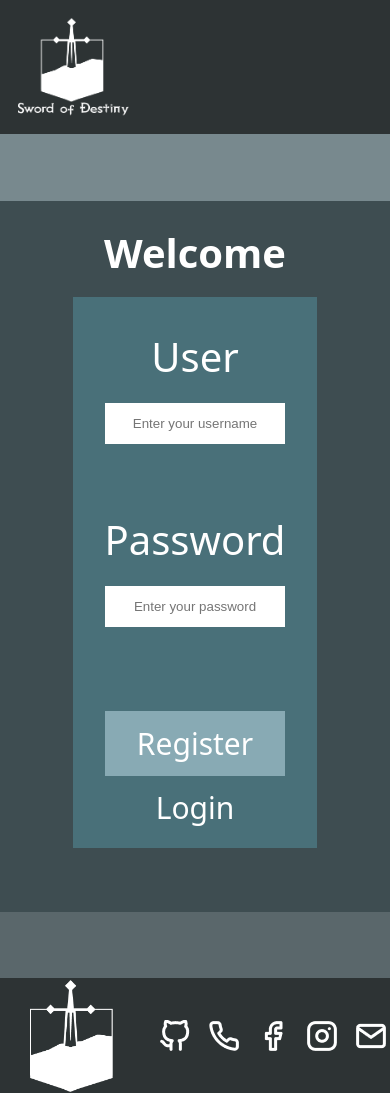
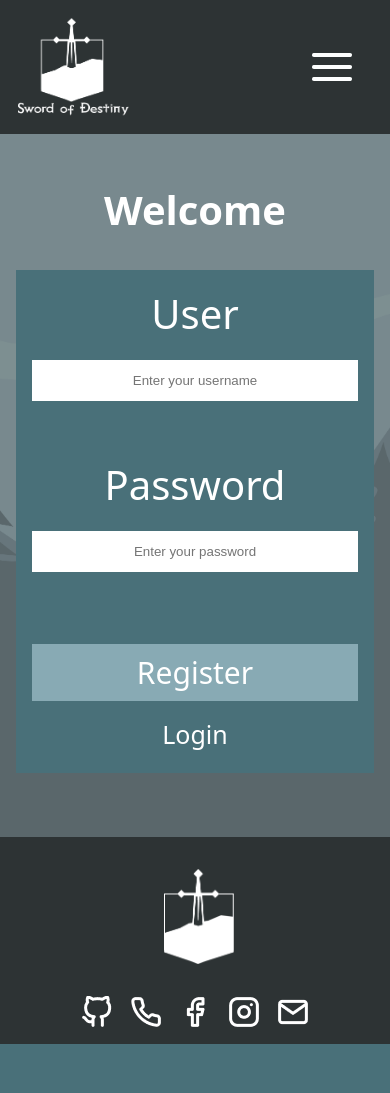
Before and after one commit to JoshCR04/video_game, a PHP site: page /register.html in a window 390 px wide. After the commit the page ends 1044 px from the top, so only its background shows below. Run offline with PHP 8.4, Linux system fonts and the light colour scheme; some web fonts are replaced.

Commit message:
termino el responsive de landing para celulares

```diff
--- a/css/main.css
+++ b/css/main.css
@@ -220,6 +220,7 @@ a:hover {
   display: flex;
   justify-content: center;
   gap: 3rem;
+  flex-wrap: wrap;
 }
 
 .instruction-card {
@@ -712,6 +713,72 @@ tr:nth-child(even) {
   .footer-icon {
     margin: 0 0.5rem;
   }
+  .Log_Ran_Cred {
+    height: auto;
+    padding: 1rem;
+    box-sizing: border-box;
+  }
+  .container {
+    flex-direction: column;
+    align-items: center;
+  }
+  .card-title {
+    margin: 2rem;
+  }
+  .card-content {
+    margin: 0;
+    padding: 1rem;
+  }
+  .card {
+    background-color: transparent;
+    width: 100%;
+    margin-bottom: 3rem;
+    padding: 0;
+  }
+  input[type=text],
+  input[type=password] {
+    width: 100%;
+    padding: 0.75rem;
+    margin-bottom: 0;
+    border: 1px solid hsl(0, 0%, 100%);
+    box-sizing: border-box;
+    text-align: center;
+  }
+  .login-button {
+    padding: 0.5rem;
+    font-size: 1.875rem;
+  }
+  .register-link {
+    font-size: 1.5625rem;
+  }
+  .ranking-content {
+    padding: 1rem;
+    min-height: auto;
+  }
+  .ranking-content {
+    padding: 0.5rem;
+    margin: 0;
+    min-height: auto;
+  }
+  table {
+    width: 90%;
+    font-size: 0.8rem;
+  }
+  th, td {
+    padding: 0.5rem;
+  }
+  .user, .points {
+    text-align: center;
+  }
+  th {
+    font-size: 1.5625rem;
+  }
+  tr:nth-child(even) {
+    background-color: #495a5f;
+  }
+  table, th, td {
+    box-sizing: border-box;
+  }
 }
 
 /*# sourceMappingURL=main.css.map */
--- a/register.html
+++ b/register.html
@@ -37,6 +37,11 @@
     <!-- Header Section -->
     <header class="header-footer">
         <img src="./img/logo_final_1.png" alt="Game logo" class="logo-header" />
+
+        <div class="menu-icon" onclick="toggleMenu()">
+            <img src="./img/Menu.png" alt="Menu Icon" />
+        </div>
+
         <nav class="nav-links" aria-label="Primary navigation">
             <a href="index.html"><img class="icons" src="./img/Home.png" alt="Home icon">Home</a>
             <a href="login.html"><img class="icons" src="./img/Login.png" alt="Login icon">Login</a>
@@ -47,7 +52,7 @@
     </header>
 
     <!-- Main Content Section -->
-    <main class="Log_Ran_Cred">
+    <main class="Log_Ran_Cred content">
         <div class="container">
             <div class="card">
                 <h2 class="card-title">Welcome</h2>
@@ -68,7 +73,7 @@
     </main>
 
     <!-- Footer Section -->
-    <footer class="header-footer">
+    <footer class="header-footer footer">
         <img src="./img/logo_final_2.png" alt="Game logo" class="logo-footer" />
         <nav class="nav-links-footer" aria-label="Footer navigation">
             <a href="https://github.com/JoshCR04/video_game"><img class="icons-footer" src="./img/Github.png"
@@ -80,6 +85,7 @@
                     alt="Mail icon"></a>
         </nav>
     </footer>
+    <script src="./js/menu.js"></script>
 </body>
 
 </html>
--- a/scss/main.scss
+++ b/scss/main.scss
@@ -259,6 +259,7 @@ a {
   display: flex;
   justify-content: center;
   gap: 3rem;
+  flex-wrap: wrap;
 }
 
 .instruction-card {
@@ -525,6 +526,9 @@ tr:nth-child(even) {
   color: white;
 }
 
+
+
+
 /* Ajustes para celulares pequeños */
 @media (max-width: 576px) {
   .header-footer {
@@ -780,4 +784,89 @@ tr:nth-child(even) {
   .footer-icon {
     margin: 0 0.5rem;
   }
+
+  //login, ranking, credits y register
+  .Log_Ran_Cred {
+    height: auto;
+    padding: 1rem;
+    box-sizing: border-box;
+  }
+
+  .container {
+    flex-direction: column;
+    align-items: center;
+  }
+
+  .card-title {
+    margin: 2rem;
+  }
+
+  .card-content {
+    margin: 0;
+    padding: 1rem;
+  }
+
+  .card {
+    background-color: transparent;
+    width: 100%;
+    margin-bottom: 3rem;
+    padding: 0;
+  }
+
+  input[type="text"],
+  input[type="password"] {
+    width: 100%;
+    padding: 0.75rem;
+    margin-bottom: 0;
+    border: 1px solid $clr-white;
+    box-sizing: border-box;
+    text-align: center;
+  }
+
+  .login-button {
+    padding: 0.5rem;
+    font-size: $fs-md;
+  }
+
+  .register-link {
+    font-size: $fs-m;
+  }
+
+  .ranking-content {
+    padding: 1rem;
+    min-height: auto;
+  }
+
+  .ranking-content {
+    padding: 0.5rem;
+    margin: 0;
+    min-height: auto;
+  }
+
+  table {
+    width: 90%;
+    font-size: $fs-xs;
+  }
+
+  th, td {
+    padding: 0.5rem;
+  }
+
+  .user, .points {
+    text-align: center;
+  }
+
+
+  th{
+    font-size: $fs-m;
+  }
+
+  tr:nth-child(even) {
+    background-color: lighten($clr-tarjet, 5%);
+  }
+
+
+  table, th, td {
+    box-sizing: border-box;
+  }
 }
```
Also changed, not shown: credits.html (+8 -2 lines), login.html (+10 -2 lines), ranking.html (+8 -2 lines), img/X_circle.png (added), 1 other file.
